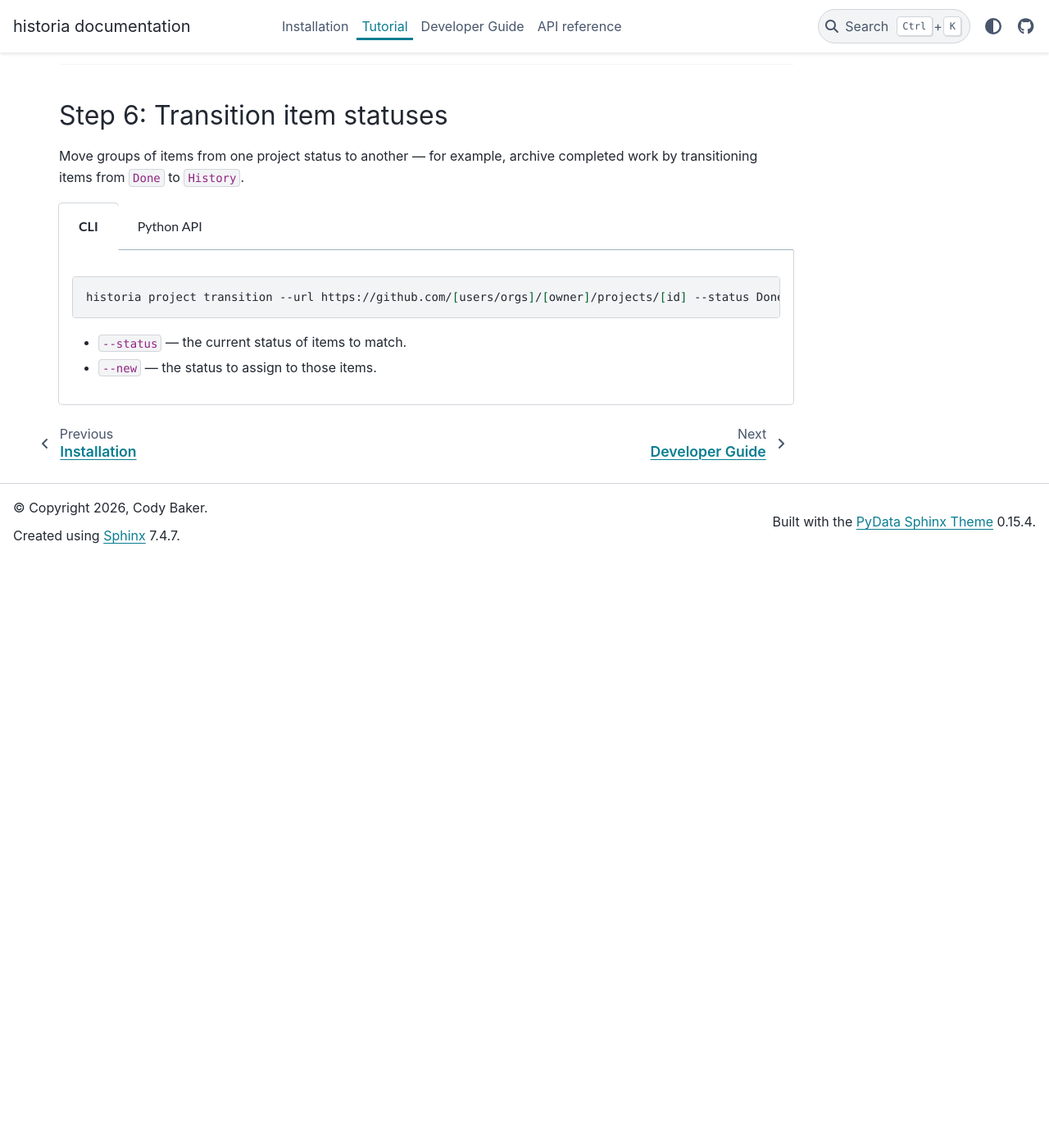
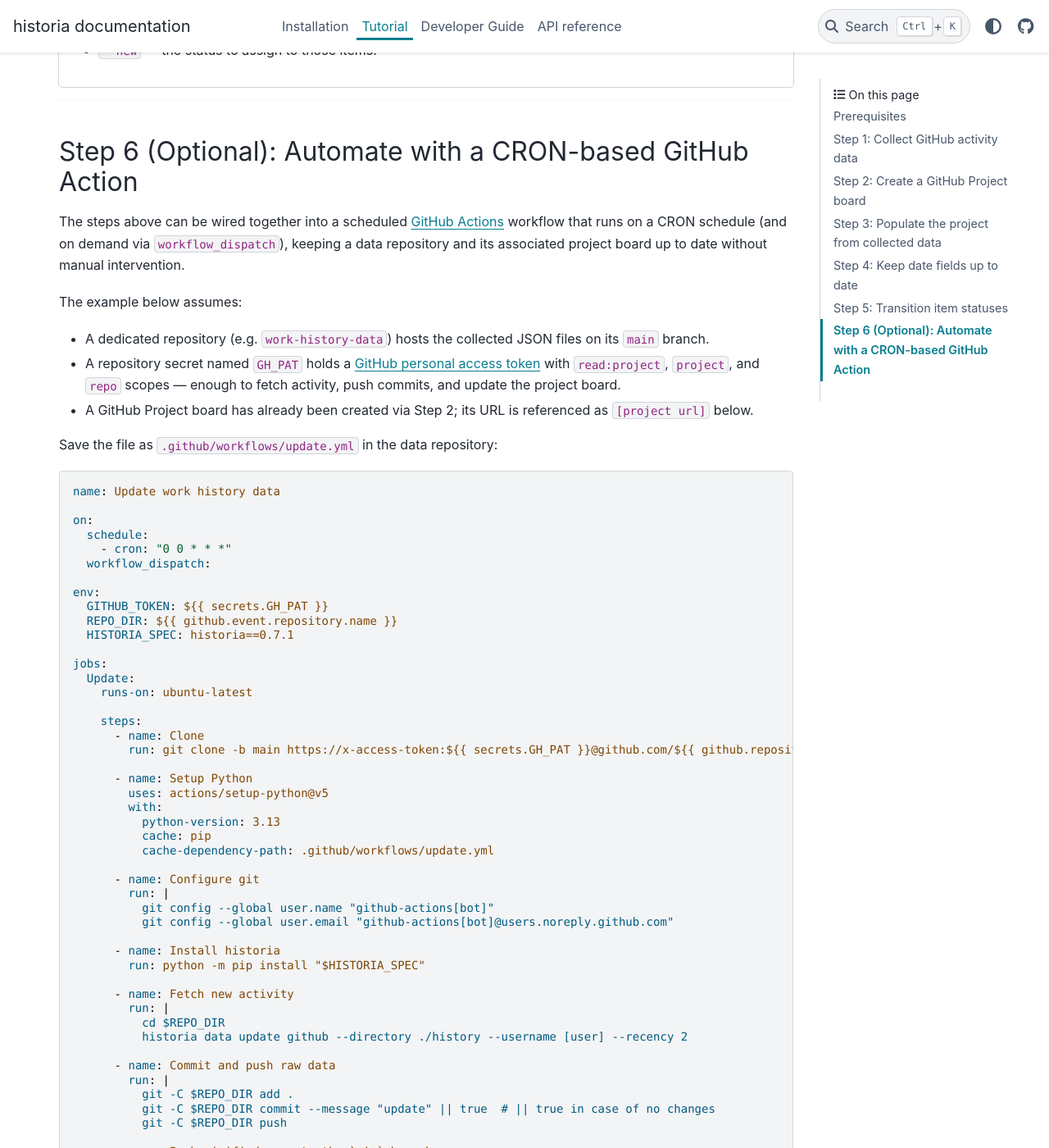
Before and after one commit to CodyCBakerPhD/historia, a Sphinx documentation site: the page built from docs/tutorial/index.md, in a window 1280 px wide and 1400 px high, scrolled down 2968 px. Shown: the whole window at 82% size. Built offline with Sphinx 7.4.7 and the PyData theme 0.15.4, drawn with Linux system fonts in a browser that asks for light colours; before the commit the page ends 3650 px from its top, so only the background shows below that; some of the changed text lies outside the part shown.

Commit message:
Added scheduled GitHub Actions maintenance example to the tutorial (#75)
* Initial plan

* Add CRON workflow example to tutorial; move minify step to optional note

Agent-Logs-Url: https://github.com/CodyCBakerPhD/historia/sessions/2c529ef7-1cdd-4078-83da-579a1a255d2b

Co-authored-by: CodyCBakerPhD <51133164+CodyCBakerPhD@users.noreply.github.com>

* Address review: rename Step 6 heading; use [user] placeholder throughout tutorial

Agent-Logs-Url: https://github.com/CodyCBakerPhD/historia/sessions/a9b3f293-42b2-4fa5-83e4-db31640aa0a6

Co-authored-by: CodyCBakerPhD <51133164+CodyCBakerPhD@users.noreply.github.com>

* Address review: rename data directory placeholder to ./history throughout tutorial

Agent-Logs-Url: https://github.com/CodyCBakerPhD/historia/sessions/6a981be9-56e5-46bd-9c93-852a48cebd4d

Co-authored-by: CodyCBakerPhD <51133164+CodyCBakerPhD@users.noreply.github.com>

* Address review: simplify owner/URL placeholders and drop version specificity in populate

Agent-Logs-Url: https://github.com/CodyCBakerPhD/historia/sessions/5b104b69-f95f-4629-9868-8c8cb052d1e3

Co-authored-by: CodyCBakerPhD <51133164+CodyCBakerPhD@users.noreply.github.com>

* Address review: rename minify subheading and document built-in download of minified data

Agent-Logs-Url: https://github.com/CodyCBakerPhD/historia/sessions/4df5248f-b140-4ca3-ad1a-13122c31dcf6

Co-authored-by: CodyCBakerPhD <51133164+CodyCBakerPhD@users.noreply.github.com>

* Address review: simplify project URL placeholder to [project url], simplify tips, reformat minify intro

Agent-Logs-Url: https://github.com/CodyCBakerPhD/historia/sessions/4fb6ef68-acfc-4260-9863-4a413a3c0467

Co-authored-by: CodyCBakerPhD <51133164+CodyCBakerPhD@users.noreply.github.com>

* Revise tutorial for workflow update and Python caching

Updated workflow configuration and Python setup in the tutorial.

* Fix punctuation in tutorial introduction

* Fix wording for GitHub personal access token instructions

* Emphasize 'Historia' in tutorial documentation

* Update docs/tutorial/index.md

---------

Co-authored-by: copilot-swe-agent[bot] <198982749+Copilot@users.noreply.github.com>
Co-authored-by: CodyCBakerPhD <51133164+CodyCBakerPhD@users.noreply.github.com>

````diff
--- a/docs/tutorial/index.md
+++ b/docs/tutorial/index.md
@@ -1,10 +1,10 @@
 # Tutorial
 
-This tutorial walks you through a complete Historia workflow — from collecting raw GitHub activity data all the way to maintaining a live GitHub Project board.
+This tutorial walks you through a complete Historia workflow, from collecting raw GitHub activity data all the way to maintaining a live GitHub Project board.
 
 ## Prerequisites
 
-You will also need a [GitHub personal access token](https://docs.github.com/en/authentication/keeping-your-account-and-data-secure/managing-your-personal-access-tokens) with at minimum `read:project` and `repo` scopes exported as the `GITHUB_TOKEN` environment variable:
+To start, you will need a [GitHub personal access token](https://docs.github.com/en/authentication/keeping-your-account-and-data-secure/managing-your-personal-access-tokens) with `read:project` and `repo` scopes exported as the `GITHUB_TOKEN` environment variable:
 
 ```bash
 export GITHUB_TOKEN="ghp_..."
@@ -14,12 +14,12 @@ export GITHUB_TOKEN="ghp_..."
 
 ## Step 1: Collect GitHub activity data
 
-Historia fetches GitHub activity (pull requests and issues opened or assigned to a user) for a rolling window of days and saves the results as structured JSON files.
+**Historia** fetches GitHub activity (such as pull requests and issues opened or assigned to a user) for a rolling window of days and saves the results as structured JSON files.
 
 ::::{tabs}
 :::{tab} CLI
 ```bash
-historia data update github --directory ./data --username gh-username --recency 3
+historia data update github --directory ./history --username [user] --recency 3
 ```
 
 - `--directory` — the root directory where data files are stored.
@@ -32,20 +32,20 @@ import pathlib
 import historia
 
 historia.data.github.update(
-    directory=pathlib.Path("./data"),
-    username="gh-username",
+    directory=pathlib.Path("./history"),
+    username="[user]",
     past_number_of_days=90,
 )
 ```
 :::
 ::::
 
-After this step, `./historia-data` will contain a versioned folder tree such as:
+After this step, `./history` will contain a versioned folder tree such as:
 
 ```
-historia-data/
+history/
 └── version-0+5/
-    └── username-[GitHub username]/
+    └── username-[user]/
         └── year-2026/
             └── month-05/
                 └── day-10/
@@ -57,40 +57,14 @@ historia-data/
 
 ---
 
-## Step 2: Minify the data (optional)
-
-Raw JSON responses can be large. The minify step strips whitespace to reduce storage footprint without losing any information.
-
-::::{tabs}
-:::{tab} CLI
-Pass the username directory:
-
-```bash
-historia data minify --directory ./data/version-0+5/
-```
-:::
-:::{tab} Python API
-```python
-import pathlib
-import historia
-
-historia.data.minify(
-    directory=pathlib.Path("./historia-data/version-0+5/")
-)
-```
-:::
-::::
-
----
-
-## Step 3: Create a GitHub Project board
+## Step 2: Create a GitHub Project board
 
 Historia can create and manage a [GitHub Projects v2](https://docs.github.com/en/issues/planning-and-tracking-with-projects/learning-about-projects/about-projects) board that visualises your collected activity.
 
 ::::{tabs}
 :::{tab} CLI
 ```bash
-historia project create --owner your-github-username --title "Work History"
+historia project create --owner [org or user] --title "Work History"
 ```
 
 The command prints the new project's numeric ID and URL on success:
@@ -98,7 +72,7 @@ The command prints the new project's numeric ID and URL on success:
 ```
 Project created successfully!
 ID: PVT_...
-URL: https://github.com/users/[GitHub username]/projects/[Project Number]
+URL: https://github.com/users/[user]/projects/[project number]
 ```
 
 Keep the URL — you will need it in the following steps.
@@ -118,14 +92,14 @@ print(project["url"])
 
 ---
 
-## Step 4: Populate the project from collected data
+## Step 3: Populate the project from collected data
 
 Once data has been collected, populate the project board with the activity items.
 
 ::::{tabs}
 :::{tab} CLI
 ```bash
-historia project populate --directory ./data/version-0+5 --url https://github.com/[users/orgs]/[owner]/projects/[id]
+historia project populate --directory ./history --url [project url]
 ```
 
 Optional flags:
@@ -140,9 +114,9 @@ import historia
 
 historia.project.add_to_project(
     directory=pathlib.Path(
-        "./historia-data/version-0+5"
+        "./history"
     ),
-    project_url="https://github.com/[users/orgs]/[owner]/projects/[id]",
+    project_url="[project url]",
 )
 ```
 :::
@@ -150,14 +124,14 @@ historia.project.add_to_project(
 
 ---
 
-## Step 5: Keep date fields up to date
+## Step 4: Keep date fields up to date
 
 As items progress and are eventually closed, their recorded end dates should be refreshed to reflect the actual close dates.
 
 ::::{tabs}
 :::{tab} CLI
 ```bash
-historia project update dates --url https://github.com/[users/orgs]/[owner]/projects/[id]
+historia project update dates --url [project url]
 ```
 
 Use `--placeholder [days]` to change the placeholder window for still-open items.
@@ -167,7 +141,7 @@ Use `--placeholder [days]` to change the placeholder window for still-open items
 import historia
 
 historia.project.update_project_item_dates(
-    project_url="https://github.com/[users/orgs]/[owner]/projects/[id]",
+    project_url="[project url]",
 )
 ```
 :::
@@ -175,14 +149,14 @@ historia.project.update_project_item_dates(
 
 ---
 
-## Step 6: Transition item statuses
+## Step 5: Transition item statuses
 
 Move groups of items from one project status to another — for example, archive completed work by transitioning items from `Done` to `History`.
 
 ::::{tabs}
 :::{tab} CLI
 ```bash
-historia project transition --url https://github.com/[users/orgs]/[owner]/projects/[id] --status Done --new History
+historia project transition --url [project url] --status Done --new History
 ```
 
 - `--status` — the current status of items to match.
@@ -193,10 +167,135 @@ historia project transition --url https://github.com/[users/orgs]/[owner]/projec
 import historia
 
 historia.project.transition_status(
-    project_url="https://github.com/[users/orgs]/[owner]/projects/[id]",
+    project_url="[project url]",
     current_status="Done",
     new_status="History",
 )
 ```
 :::
 ::::
+
+---
+
+## Step 6  (Optional): Automate with a CRON-based GitHub Action
+
+The steps above can be wired together into a scheduled [GitHub Actions](https://docs.github.com/en/actions) workflow that runs on a CRON schedule (and on demand via `workflow_dispatch`), keeping a data repository and its associated project board up to date without manual intervention.
+
+The example below assumes:
+
+- A dedicated repository (e.g. `work-history-data`) hosts the collected JSON files on its `main` branch.
+- A repository secret named `GH_PAT` holds a [GitHub personal access token](https://docs.github.com/en/authentication/keeping-your-account-and-data-secure/managing-your-personal-access-tokens) with `read:project`, `project`, and `repo` scopes — enough to fetch activity, push commits, and update the project board.
+- A GitHub Project board has already been created via Step 2; its URL is referenced as `[project url]` below.
+
+Save the file as `.github/workflows/update.yml` in the data repository:
+
+```yaml
+name: Update work history data
+
+on:
+  schedule:
+    - cron: "0 0 * * *"
+  workflow_dispatch:
+
+env:
+  GITHUB_TOKEN: ${{ secrets.GH_PAT }}
+  REPO_DIR: ${{ github.event.repository.name }}
+  HISTORIA_SPEC: historia==0.7.1
+
+jobs:
+  Update:
+    runs-on: ubuntu-latest
+
+    steps:
+      - name: Clone
+        run: git clone -b main https://x-access-token:${{ secrets.GH_PAT }}@github.com/${{ github.repository_owner }}/$REPO_DIR.git
+
+      - name: Setup Python
+        uses: actions/setup-python@v5
+        with:
+          python-version: 3.13
+          cache: pip
+          cache-dependency-path: .github/workflows/update.yml
+
+      - name: Configure git
+        run: |
+          git config --global user.name "github-actions[bot]"
+          git config --global user.email "github-actions[bot]@users.noreply.github.com"
+
+      - name: Install historia
+        run: python -m pip install "$HISTORIA_SPEC"
+
+      - name: Fetch new activity
+        run: |
+          cd $REPO_DIR
+          historia data update github --directory ./history --username [user] --recency 2
+
+      - name: Commit and push raw data
+        run: |
+          git -C $REPO_DIR add .
+          git -C $REPO_DIR commit --message "update" || true  # || true in case of no changes
+          git -C $REPO_DIR push
+
+      - name: Push minified copy to the `min` branch
+        run: |
+          cd $REPO_DIR
+          historia data minify --directory ./history/version-0+5/
+
+          git push origin --delete min || true  # || true in case the branch doesn't exist yet
+          git checkout -b min
+          git add .
+          git commit --message "update min" || true  # || true in case of no changes
+          git push --set-upstream origin min
+
+      - name: Update the project board
+        run: |
+          cd $REPO_DIR
+          historia project populate --directory ./history --url [project url]
+          historia project update dates --url [project url]
+```
+
+Tips:
+
+- The `--recency 2` flag tells Historia to refresh just the last two days on each run.
+- The minified copy is pushed to a separate `min` branch as an ephemeral snapshot for the smallest portable payload.
+- Add additional `historia project populate ... --url [other project url]` lines after the final step to post the same data to multiple project boards.
+
+:::::{note}
+**Optional: data minification**
+
+Raw JSON responses can be large.
+The `historia data minify` step strips whitespace to reduce storage footprint without losing any information, and is what the workflow above uses to build the `min` branch.
+It can also be run on its own:
+
+::::{tabs}
+:::{tab} CLI
+Pass the username directory:
+
+```bash
+historia data minify --directory ./history
+```
+:::
+:::{tab} Python API
+```python
+import pathlib
+import historia
+
+historia.data.minify(
+    directory=pathlib.Path("./history/version-0+5/")
+)
+```
+:::
+::::
+
+Once published to a `min` branch (as in the workflow above), the minified files can be downloaded directly from `raw.githubusercontent.com` using only the Python standard library:
+
+```python
+import gzip
+import json
+import urllib.request
+
+url = "https://raw.githubusercontent.com/[user]/[repo]/refs/heads/min/data.min.json.gz"
+with urllib.request.urlopen(url=url) as response:
+    data = json.loads(gzip.decompress(response.read()))
+```
+:::::
````
Also changed, not shown: CHANGELOG.md (+4 -0 lines).
